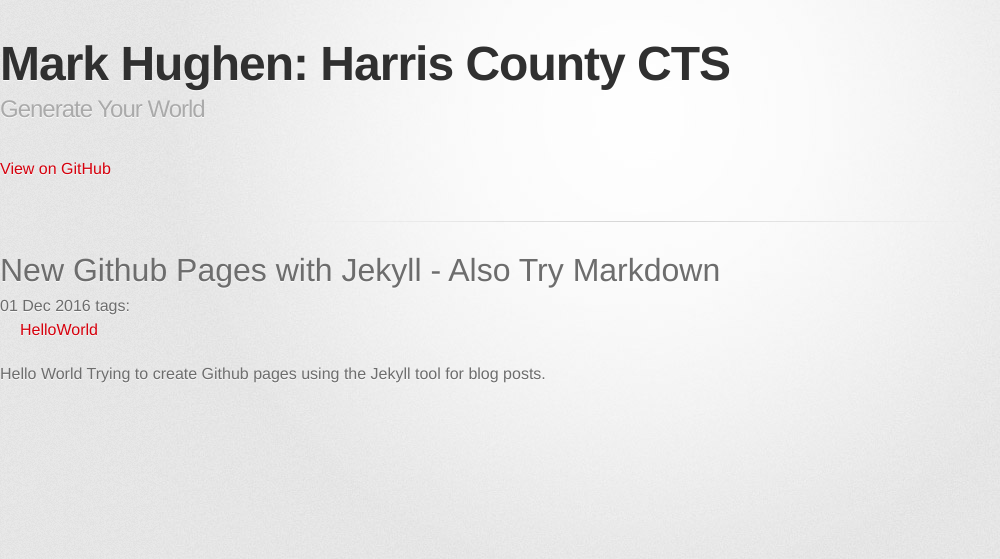
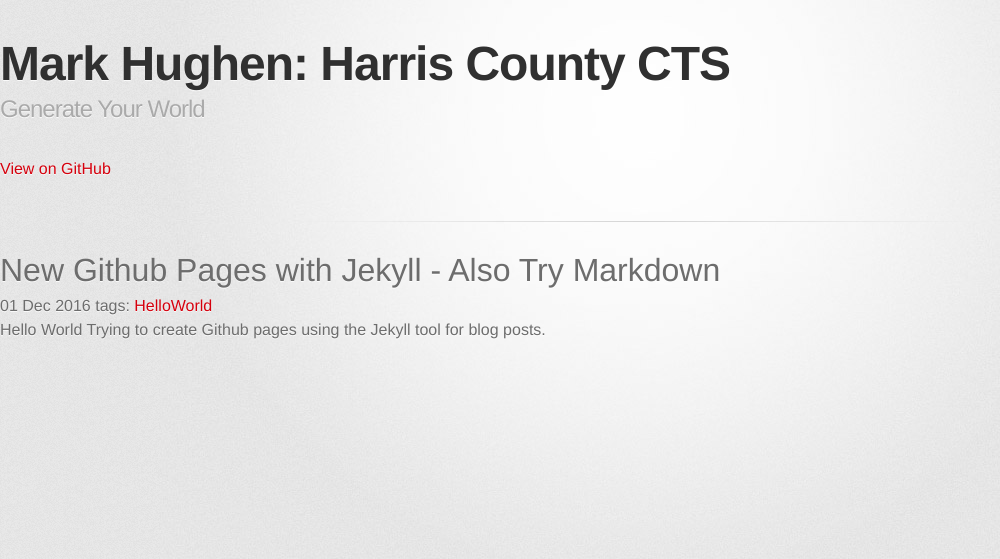
Before and after one commit to MarkHughen/MarkHughen.github.io, a Jekyll site: the page built from _posts/2016-12-01-new-blog-first-post.md, in a window 1280 px wide. Shown: the top 559 px of the page, without its empty margins (0-1000 px from the left). Built offline with Jekyll 4.4.1, drawn with Linux system fonts in a browser that asks for light colours; some web fonts are replaced.

Commit message:
Update post.html

```diff
--- a/_layouts/post.html
+++ b/_layouts/post.html
@@ -5,11 +5,9 @@
 <div class="meta">
   {{ page.date | date_to_string }}
   tags:
-  <ul class="tags">
     {% for tag in page.tags %}
-    <li><a href="/tags#{{ tag }}" class="tag">{{ tag }}</a></li>
-  {% endfor %}
-</ul>
+      <a href="/tags#{{ tag }}" class="tag">{{ tag }} </a>
+    {% endfor %}
 </div>
 
 <div class="post">
```
